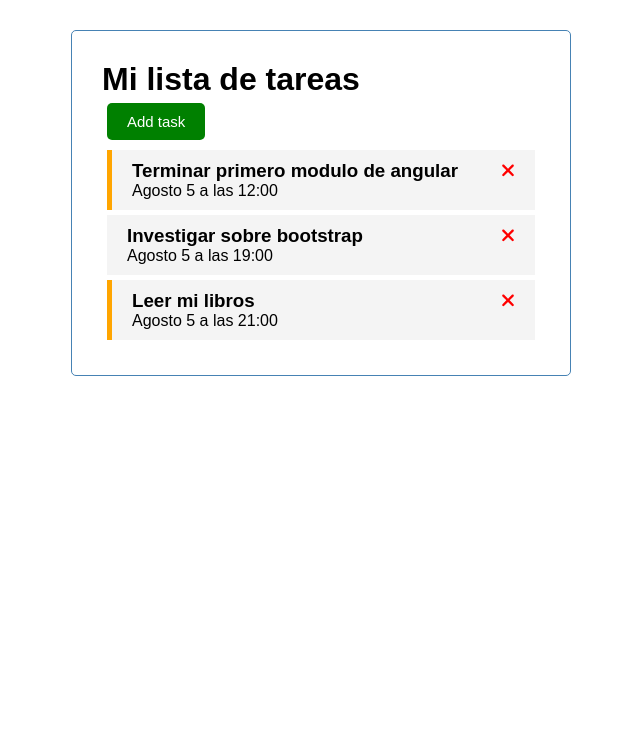
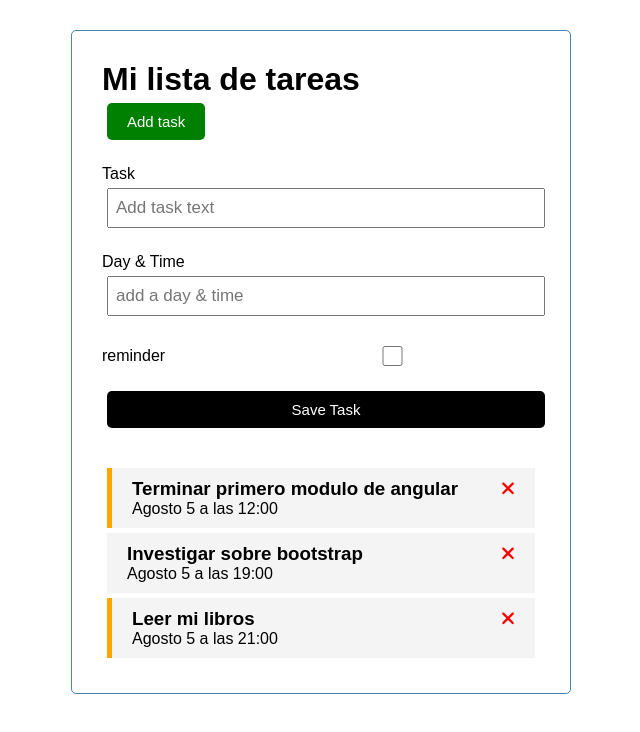
Before and after one commit to crverdu/Argentina-Programa, an Angular app in the folder taskList/task-list/: page / in a window 1280 px wide. Shown: the top 732 px of the page, without its empty margins (319-959 px from the left). Built offline with nearby package versions, Linux system fonts and the light colour scheme; data requests are answered from the project's data file.

Commit message:
form add task

```diff
--- /dev/null
+++ b/taskList/task-list/src/app/components/add-task/add-task.component.css
@@ -0,0 +1,4 @@
+.add-form{
+    margin-bottom: 40px;
+
+}
--- /dev/null
+++ b/taskList/task-list/src/app/components/add-task/add-task.component.html
@@ -0,0 +1,33 @@
+<form class="add-form"(ngSubmit)="onSubmit()">
+    <div class="form-control">
+        <label for="text">Task</label>
+        <input
+        type="text"
+        name ="text"
+        id="text"
+        placeholder="Add task text"
+        [(ngModel)]="text"
+        />
+    </div>
+    <div class="form-control">
+        <label for="day">Day & Time</label>
+        <input
+        type="text"
+        name ="day"
+        id="day"
+        placeholder="add a day & time"
+        [(ngModel)]="day"
+
+        />
+    </div>
+    <div class="form-control form-control-check ">
+        <label for="reminder">reminder</label>
+        <input
+        type="checkbox"
+        name ="reminder"
+        id="reminder"
+        [(ngModel)]="reminder"
+        />
+    </div>
+    <input type="submit" value="Save Task" class="btn btn-block">
+</form>
--- /dev/null
+++ b/taskList/task-list/src/app/components/add-task/add-task.component.ts
@@ -0,0 +1,23 @@
+import { Component, OnInit } from '@angular/core';
+
+@Component({
+  selector: 'app-add-task',
+  templateUrl: './add-task.component.html',
+  styleUrls: ['./add-task.component.css']
+})
+export class AddTaskComponent implements OnInit {
+  text: string = '';
+  day: string = '';
+  reminder: boolean = false;
+  constructor() { }
+
+  ngOnInit(): void {
+  }
+  onSubmit(){
+    if (this.text.length === 0) {
+      alert('Please add a task')
+      return
+    }
+  }
+
+}
--- a/taskList/task-list/src/app/components/tasks/tasks.component.html
+++ b/taskList/task-list/src/app/components/tasks/tasks.component.html
@@ -1,3 +1,4 @@
+<app-add-task></app-add-task>
 <app-tasks-item *ngFor="let task of tasks"
     [task]="task"
     (onDeleteTask)="deleteTask(task)"
```
Also changed, not shown: taskList/task-list/src/app/app.module.ts (+7 -2 lines).
